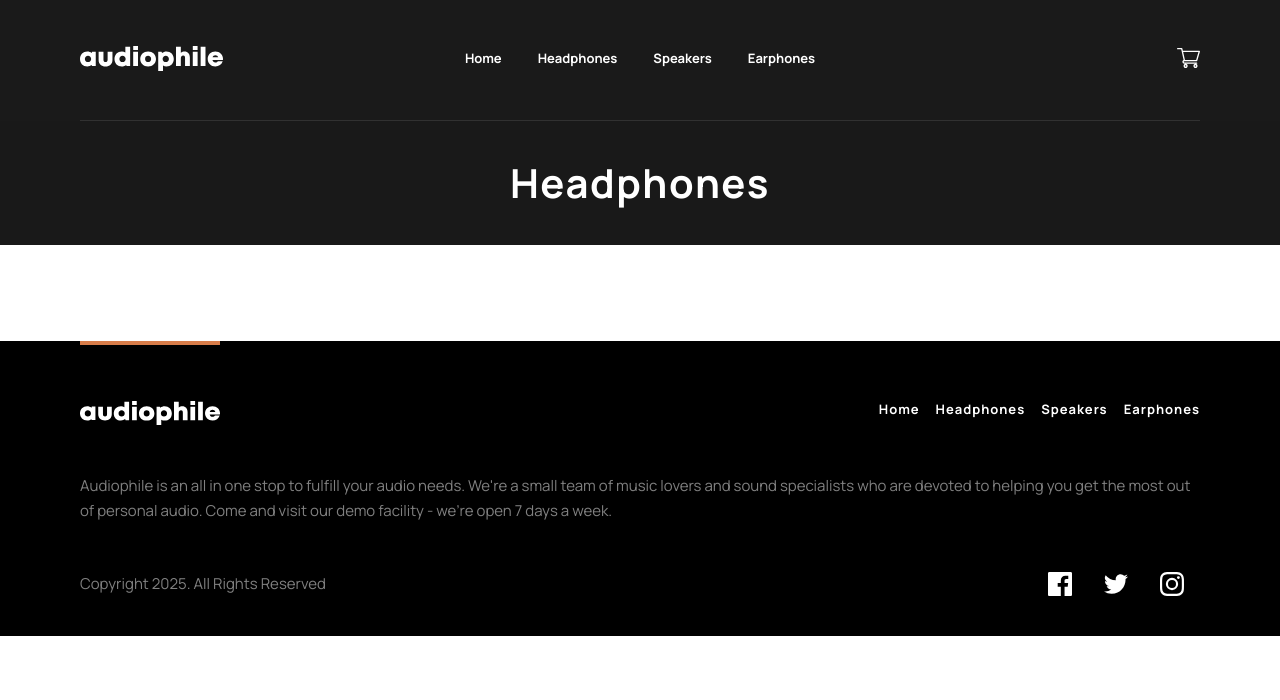
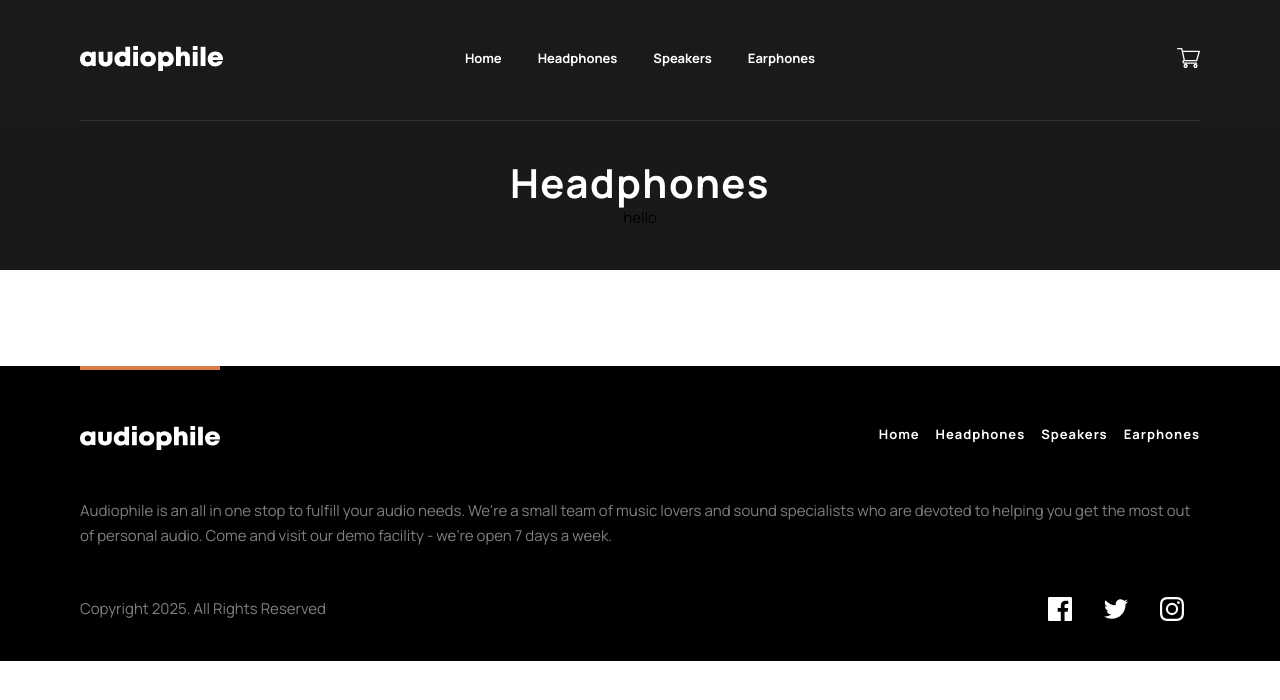
Before and after one commit to d-zucho/audiophile, a Next.js app: page /category/headphones in a window 1280 px wide. Shown: the top 700 px of the page. Built offline with nearby package versions, Linux system fonts and the light colour scheme.

Commit message:
fix layout error

```diff
--- a/src/app/category/headphones/MarkII.tsx
+++ b/src/app/category/headphones/MarkII.tsx
@@ -1,7 +1,11 @@
 import React from 'react'
 
 const MarkII = () => {
-  return <section>MarkII</section>
+  return (
+    <section className='text-black'>
+      <div>hello</div>
+    </section>
+  )
 }
 
 export default MarkII
--- a/src/app/category/layout.tsx
+++ b/src/app/category/layout.tsx
@@ -1,7 +1,12 @@
 'use client'
 import { usePathname } from 'next/navigation'
+import React from 'react'
 
-const CategoryLayout = () => {
+const CategoryLayout = ({
+  children,
+}: Readonly<{
+  children: React.ReactNode
+}>) => {
   // get category from URL
   const category = usePathname().split('/')[2]
 
@@ -11,6 +16,7 @@ const CategoryLayout = () => {
   return (
     <div className='w-full text-center py-10 bg-black/90 mb-24'>
       <h1 className='text-white h2'>{title}</h1>
+      <main>{children}</main>
     </div>
   )
 }
```
